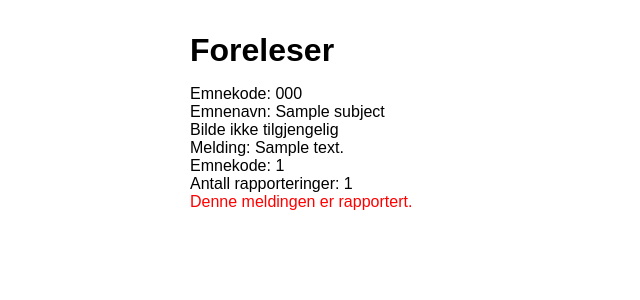
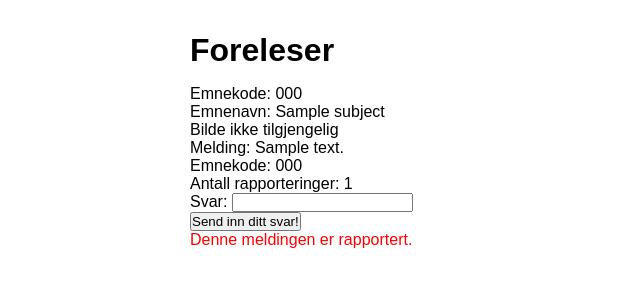
Before and after one commit to sanderbjo/Datasikkerhet-i-utvikling-og-drift, a PHP site: page /foreleser.php in a window 1280 px wide. Shown: the part 51-351 px from the top of the page, without its empty margins (0-640 px from the left). Run offline with PHP 8.4, Linux system fonts and the light colour scheme; the visitor is signed in with stand-in values (Sample User, id 1); tables that the repository leaves empty hold one stand-in row (values such as "Sample post"); data that the repository does not hold is empty.

Commit message:
fikset på svar og foreleser

```diff
--- a/steg2/foreleser.php
+++ b/steg2/foreleser.php
@@ -76,9 +76,15 @@ require_once "inc/modules/header.php"
             if ($result->num_rows > 0) {
                 while ($row = $result->fetch_assoc()) {
                     echo "Melding: " . htmlspecialchars($row["content"]) . "<br>";
-                    echo "Emnekode: " . htmlspecialchars($row["subject_id"]) . "<br>";
+                    echo "Emnekode: " . htmlspecialchars($emnekode) . "<br>";
                     echo "Antall rapporteringer: " . htmlspecialchars($row["antall_rapporteringer"]) . "<br>";
-
+                    echo "<form action='svar.php' method='post'>
+                        Svar:
+                        <input type='text' name='svar'><br>
+                        <input type='hidden' name='emne_id' value='" . $row["subject_id"] . "'>
+                        <input type='hidden' name='id' value='" . $row["id"] . "'>
+                        <input type='submit' value='Send inn ditt svar!'>
+                    </form>";
                     // Vis en visuell indikator hvis meldingen er rapportert
                     if ($row["antall_rapporteringer"] > 0) {
                         echo "<p style='color: red;'>Denne meldingen er rapportert.</p>";
```
Also changed, not shown: steg2/svar.php (+3 -4 lines).
